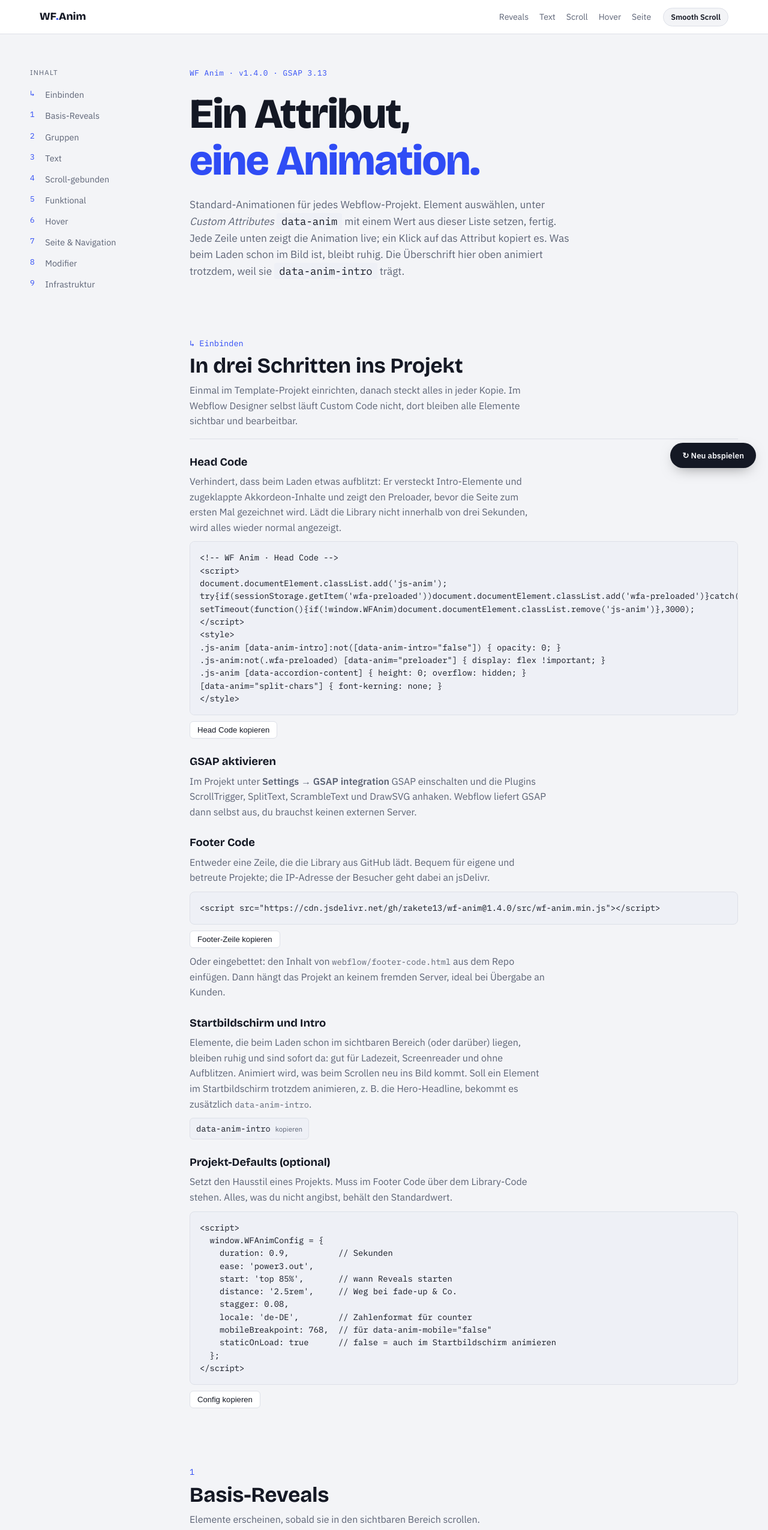
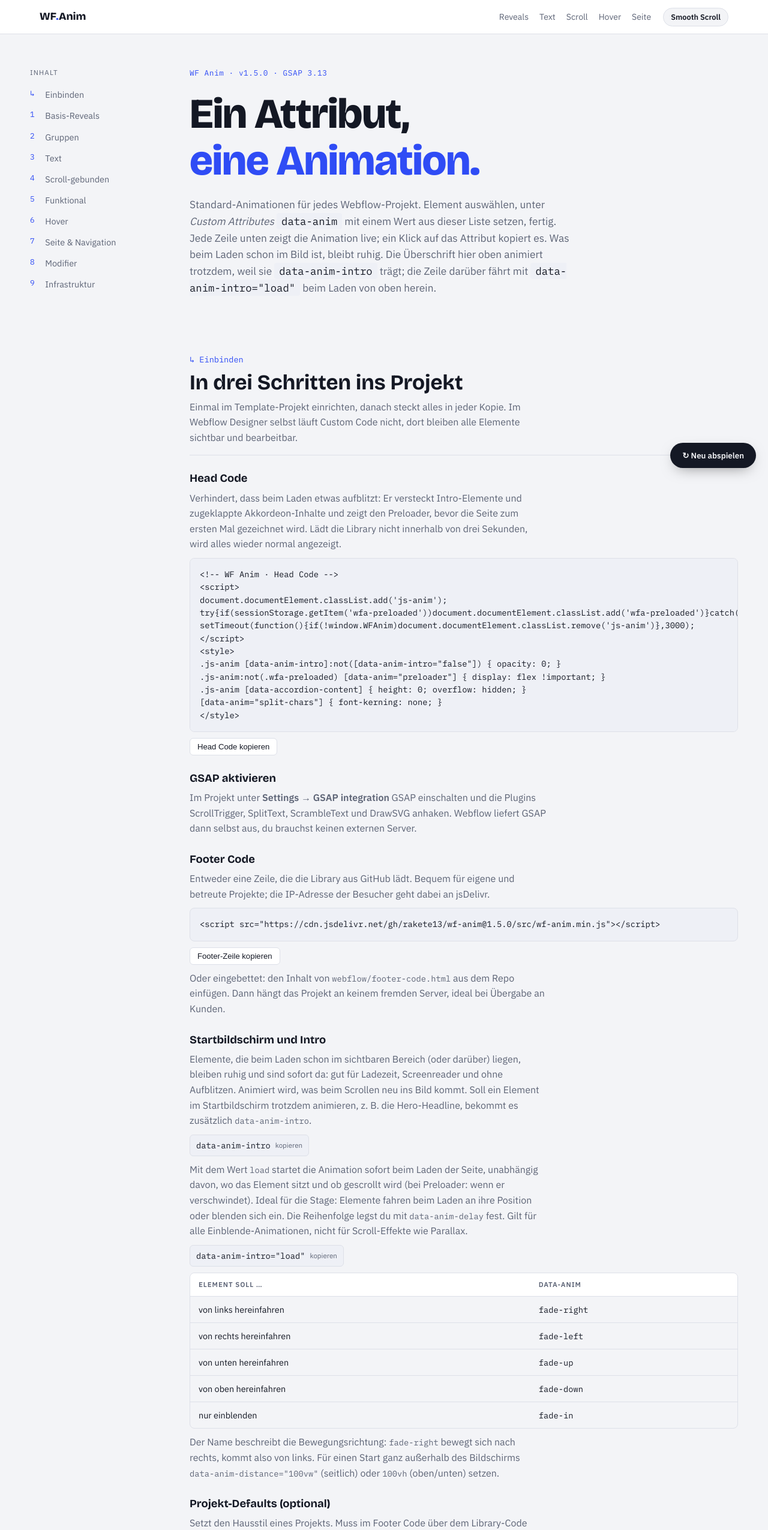
Before and after one commit to rakete13/wf-anim, a plain HTML site: page docs/index.html in a window 1280 px wide. Shown: the top 2550 px of the page at 60% size. Drawn offline with nearby package versions, Linux system fonts and the light colour scheme.

Commit message:
WF Anim 1.5.0: data-anim-intro="load" startet Einblendungen beim Laden
Co-Authored-By: Claude Opus 5.5 <noreply@anthropic.com>
Claude-Session: https://claude.ai/code/session_01AywqaXUFGMMaueUHEL5kVw

```diff
--- a/build.js
+++ b/build.js
@@ -47,7 +47,7 @@ if (used) {
 kept.splice(0, kept.length, ...new Set(kept));
 
 // Lizenzkopf behalten, Rest minimieren
-const header = '/*! WF Anim v1.4.0 · ' + (used ? 'Auswahl: ' + kept.join(', ') : 'Vollversion') + ' */';
+const header = '/*! WF Anim v1.5.0 · ' + (used ? 'Auswahl: ' + kept.join(', ') : 'Vollversion') + ' */';
 if (esbuild) {
   code = esbuild.transformSync(code, { minify: true, target: 'es2020', legalComments: 'none' }).code.trim();
 } else {
--- a/docs/index.html
+++ b/docs/index.html
@@ -282,9 +282,9 @@ td code { white-space: nowrap; }
 
   <main>
     <header class="hero">
-      <div class="eyebrow">WF Anim · v1.4.0 · GSAP 3.13</div>
+      <div class="eyebrow" data-anim="fade-down" data-anim-intro="load">WF Anim · v1.5.0 · GSAP 3.13</div>
       <h1 data-anim="split-lines" data-anim-intro>Ein Attribut,<br><em>eine Animation.</em></h1>
-      <p>Standard-Animationen für jedes Webflow-Projekt. Element auswählen, unter <em>Custom Attributes</em> <span class="attr">data-anim</span> mit einem Wert aus dieser Liste setzen, fertig. Jede Zeile unten zeigt die Animation live; ein Klick auf das Attribut kopiert es. Was beim Laden schon im Bild ist, bleibt ruhig. Die Überschrift hier oben animiert trotzdem, weil sie <span class="attr">data-anim-intro</span> trägt.</p>
+      <p>Standard-Animationen für jedes Webflow-Projekt. Element auswählen, unter <em>Custom Attributes</em> <span class="attr">data-anim</span> mit einem Wert aus dieser Liste setzen, fertig. Jede Zeile unten zeigt die Animation live; ein Klick auf das Attribut kopiert es. Was beim Laden schon im Bild ist, bleibt ruhig. Die Überschrift hier oben animiert trotzdem, weil sie <span class="attr">data-anim-intro</span> trägt; die Zeile darüber fährt mit <span class="attr">data-anim-intro="load"</span> beim Laden von oben herein.</p>
       <div class="notice" id="rm-notice" hidden>Dein System hat „Bewegung reduzieren“ aktiviert. Die Library zeigt Inhalte dann bewusst ohne Animation an, genau wie bei deinen Besuchern mit dieser Einstellung.</div>
     </header>
 
@@ -320,7 +320,7 @@ setTimeout(function(){if(!window.WFAnim)document.documentElement.classList.remov
         <div>
           <h3>Footer Code</h3>
           <p>Entweder eine Zeile, die die Library aus GitHub lädt. Bequem für eigene und betreute Projekte; die IP-Adresse der Besucher geht dabei an jsDelivr.</p>
-<pre class="code-block" id="code-footer"><code>&lt;script src="https://cdn.jsdelivr.net/gh/rakete13/wf-anim@1.4.0/src/wf-anim.min.js"&gt;&lt;/script&gt;</code></pre>
+<pre class="code-block" id="code-footer"><code>&lt;script src="https://cdn.jsdelivr.net/gh/rakete13/wf-anim@1.5.0/src/wf-anim.min.js"&gt;&lt;/script&gt;</code></pre>
           <button class="copy-block" data-copy-target="code-footer">Footer-Zeile kopieren</button>
           <p>Oder eingebettet: den Inhalt von <code>webflow/footer-code.html</code> aus dem Repo einfügen. Dann hängt das Projekt an keinem fremden Server, ideal bei Übergabe an Kunden.</p>
         </div>
@@ -328,6 +328,19 @@ setTimeout(function(){if(!window.WFAnim)document.documentElement.classList.remov
           <h3>Startbildschirm und Intro</h3>
           <p>Elemente, die beim Laden schon im sichtbaren Bereich (oder darüber) liegen, bleiben ruhig und sind sofort da: gut für Ladezeit, Screenreader und ohne Aufblitzen. Animiert wird, was beim Scrollen neu ins Bild kommt. Soll ein Element im Startbildschirm trotzdem animieren, z. B. die Hero-Headline, bekommt es zusätzlich <code>data-anim-intro</code>.</p>
           <button class="copy" data-copy='data-anim-intro' style="justify-self:start; width:auto"><code>data-anim-intro</code><span class="hint">kopieren</span></button>
+          <p>Mit dem Wert <code>load</code> startet die Animation sofort beim Laden der Seite, unabhängig davon, wo das Element sitzt und ob gescrollt wird (bei Preloader: wenn er verschwindet). Ideal für die Stage: Elemente fahren beim Laden an ihre Position oder blenden sich ein. Die Reihenfolge legst du mit <code>data-anim-delay</code> fest. Gilt für alle Einblende-Animationen, nicht für Scroll-Effekte wie Parallax.</p>
+          <button class="copy" data-copy='data-anim-intro="load"' style="justify-self:start; width:auto"><code>data-anim-intro="load"</code><span class="hint">kopieren</span></button>
+          <div class="table-wrap"><table style="min-width:0">
+            <thead><tr><th>Element soll …</th><th>data-anim</th></tr></thead>
+            <tbody>
+              <tr><td>von links hereinfahren</td><td><code>fade-right</code></td></tr>
+              <tr><td>von rechts hereinfahren</td><td><code>fade-left</code></td></tr>
+              <tr><td>von unten hereinfahren</td><td><code>fade-up</code></td></tr>
+              <tr><td>von oben hereinfahren</td><td><code>fade-down</code></td></tr>
+              <tr><td>nur einblenden</td><td><code>fade-in</code></td></tr>
+            </tbody>
+          </table></div>
+          <p>Der Name beschreibt die Bewegungsrichtung: <code>fade-right</code> bewegt sich nach rechts, kommt also von links. Für einen Start ganz außerhalb des Bildschirms <code>data-anim-distance="100vw"</code> (seitlich) oder <code>100vh</code> (oben/unten) setzen.</p>
         </div>
         <div>
           <h3>Projekt-Defaults (optional)</h3>
@@ -960,6 +973,7 @@ setTimeout(function(){if(!window.WFAnim)document.documentElement.classList.remov
           <tr><td><code>data-anim-repeat</code></td><td>(ohne Wert)</td><td>Animiert erneut, wenn man wieder hineinscrollt</td></tr>
           <tr><td><code>data-anim-scrub</code></td><td>(ohne Wert) oder <code>0.5</code></td><td>Reveal folgt direkt dem Scroll, Zahl = Nachlauf in s</td></tr>
           <tr><td><code>data-anim-intro</code></td><td>(ohne Wert)</td><td>Animiert auch, wenn das Element beim Laden schon im Bild ist</td></tr>
+          <tr><td><code>data-anim-intro</code></td><td><code>load</code></td><td>Startet sofort beim Laden, unabhängig von Position und Scrollen</td></tr>
           <tr><td><code>data-anim-mobile</code></td><td><code>false</code></td><td>Unter 768 px keine Animation, Element ist normal sichtbar</td></tr>
         </tbody>
       </table></div>
@@ -1024,7 +1038,7 @@ WFAnim.register('mein-effekt', (el, opts) =&gt; {
 </script>
 <script>
 /*!
- * WF Anim v1.4.0
+ * WF Anim v1.5.0
  * Attribut-basierte GSAP-Animationen für Webflow
  *
  * Benötigt: gsap + ScrollTrigger
@@ -1092,8 +1106,10 @@ WFAnim.register('mein-effekt', (el, opts) =&gt; {
 
   const opts = (el) => {
     const d = el.dataset;
+    // data-anim-intro="load": sofort beim Laden abspielen, unabhängig von Position und Scrollen
+    const load = d.animIntro === 'load';
     let scrub = false;
-    if (bool(d.animScrub)) scrub = d.animScrub === '' || d.animScrub === 'true' ? true : num(d.animScrub, true);
+    if (!load && bool(d.animScrub)) scrub = d.animScrub === '' || d.animScrub === 'true' ? true : num(d.animScrub, true);
     return {
       delay: num(d.animDelay, 0),
       duration: num(d.animDuration, cfg.duration),
@@ -1105,12 +1121,14 @@ WFAnim.register('mein-effekt', (el, opts) =&gt; {
       hasStagger: d.animStagger !== undefined,
       repeat: bool(d.animRepeat),
       scrub,
+      load,
     };
   };
 
   // ScrollTrigger-Konfiguration für Reveal-Animationen
+  // Ohne ScrollTrigger (undefined) startet die Animation sofort – so funktioniert data-anim-intro="load"
   const st = (el, o, extra) =>
-    Object.assign(
+    o.load ? undefined : Object.assign(
       o.scrub
         ? { trigger: el, start: o.start, end: o.end, scrub: o.scrub }
         : {
@@ -2995,7 +3013,7 @@ WFAnim.register('mein-effekt', (el, opts) =&gt; {
     else smooth.start(v);
   }
 
-  window.WFAnim = { init, destroy, refresh, register, smoothScroll, config: cfg, animations: A, version: '1.4.0', hover: typeof H === 'object' ? H : {} };
+  window.WFAnim = { init, destroy, refresh, register, smoothScroll, config: cfg, animations: A, version: '1.5.0', hover: typeof H === 'object' ? H : {} };
 
   const start = () => {
     if (!cfg.autoInit) return;
```
Also changed, not shown: src/wf-anim.js (+8 -4 lines), webflow/footer-code.html (+2 -2 lines), 1 other file.
